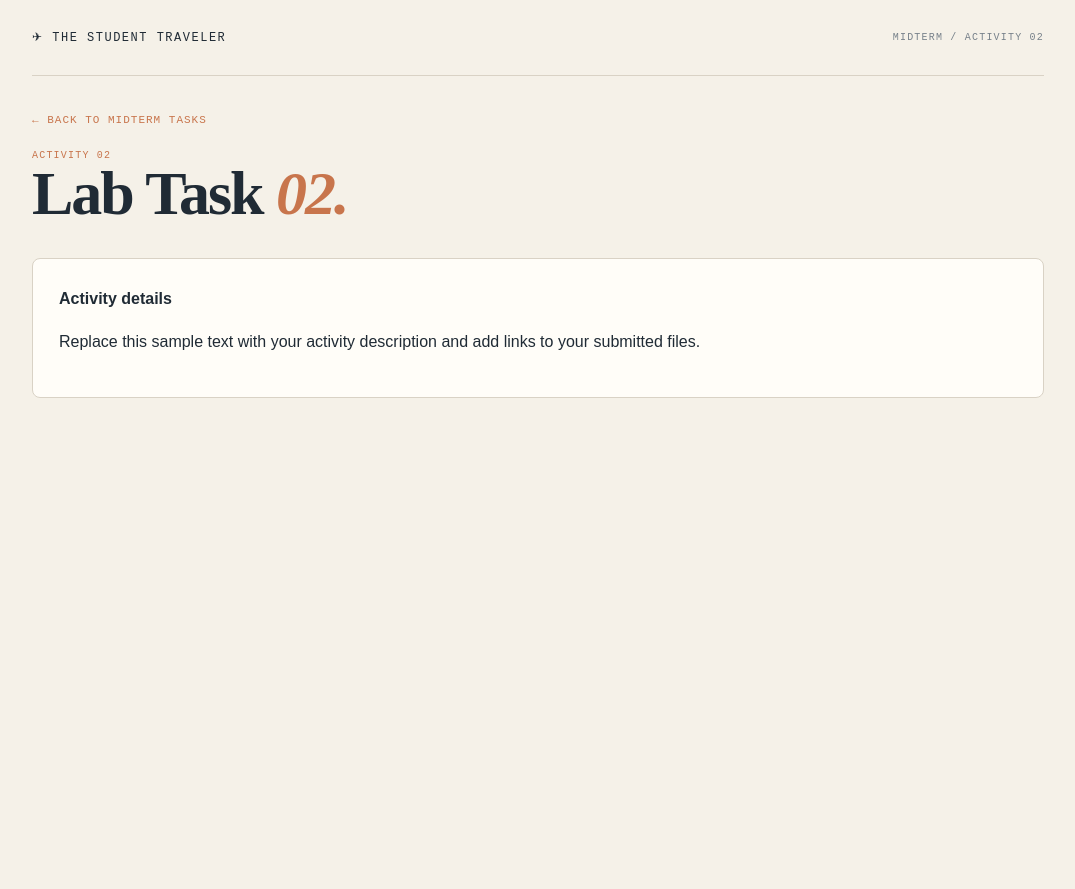
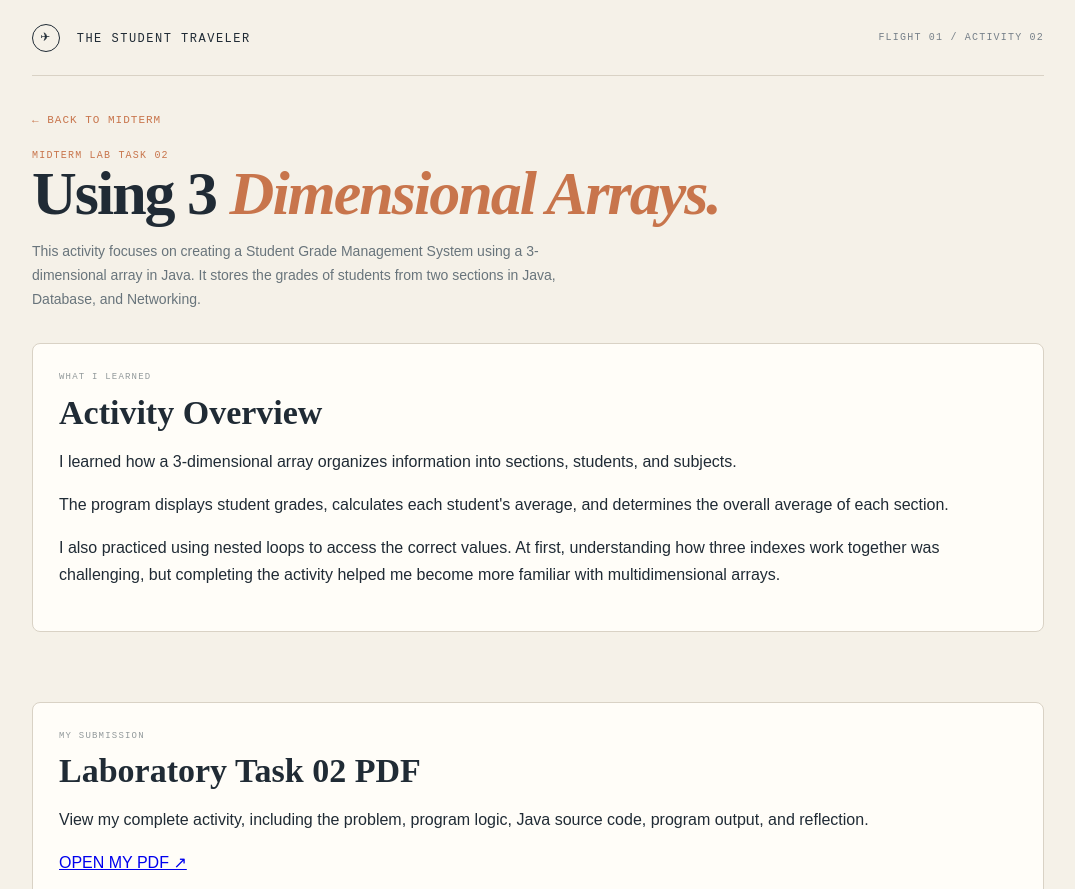
Before and after one commit to AbanesAlexa/Programming-portfolio, a plain HTML site: page midterm/activity-02.html in a window 1280 px wide. Shown: the top 889 px of the page, without its empty margins (102-1177 px from the left). Before the commit the page ends 800 px from the top, so only its background shows below. Drawn offline with Linux system fonts and the light colour scheme.

Commit message:
Update activity-02.html

```diff
--- a/midterm/activity-02.html
+++ b/midterm/activity-02.html
@@ -1,2 +1,68 @@
 <!DOCTYPE html>
-<html lang="en"><head><meta charset="UTF-8"><meta name="viewport" content="width=device-width, initial-scale=1.0"><title>Midterm Activity 02 | Alexa</title><link rel="stylesheet" href="../style.css"></head><body><div class="page-wrap subpage"><nav class="topbar"><a class="brand" href="../index.html">✈ THE STUDENT TRAVELER</a><span class="nav-note">MIDTERM / ACTIVITY 02</span></nav><a class="back-link" href="index.html">← BACK TO MIDTERM TASKS</a><span class="eyebrow">ACTIVITY 02</span><h1 class="page-title">Lab Task <em>02.</em></h1><div class="work-box"><strong>Activity details</strong><p>Replace this sample text with your activity description and add links to your submitted files.</p></div></div></body></html>
+<html lang="en">
+<head>
+  <meta charset="UTF-8">
+  <meta name="viewport" content="width=device-width, initial-scale=1.0">
+  <title>Midterm Lab Task 02 | Alexa</title>
+  <link rel="stylesheet" href="../style.css">
+</head>
+<body>
+  <div class="page-wrap subpage">
+
+    <nav class="topbar">
+      <a class="brand" href="../index.html">
+        <span class="brand-mark">✈</span> THE STUDENT TRAVELER
+      </a>
+      <span class="nav-note">FLIGHT 01 / ACTIVITY 02</span>
+    </nav>
+
+    <a class="back-link" href="index.html">← BACK TO MIDTERM</a>
+
+    <span class="eyebrow">MIDTERM LAB TASK 02</span>
+    <h1 class="page-title">Using 3 <em>Dimensional Arrays.</em></h1>
+
+    <p class="page-description">
+      This activity focuses on creating a Student Grade Management System using a 3-dimensional array in Java. It stores the grades of students from two sections in Java, Database, and Networking.
+    </p>
+
+    <div class="work-box">
+      <span class="field-label">WHAT I LEARNED</span>
+      <h2>Activity Overview</h2>
+      <p>
+        I learned how a 3-dimensional array organizes information into sections, students, and subjects.
+      </p>
+      <p>
+        The program displays student grades, calculates each student's average, and determines the overall average of each section.
+      </p>
+      <p>
+        I also practiced using nested loops to access the correct values. At first, understanding how three indexes work together was challenging, but completing the activity helped me become more familiar with multidimensional arrays.
+      </p>
+    </div>
+
+    <div class="work-box">
+      <span class="field-label">MY SUBMISSION</span>
+      <h2>Laboratory Task 02 PDF</h2>
+      <p>View my complete activity, including the problem, program logic, Java source code, program output, and reflection.</p>
+
+      <p>
+        <a href="Abanes_HaidenAlexaP._Laboratory%20task%202(1).pdf" target="_blank">
+          OPEN MY PDF ↗
+        </a>
+      </p>
+
+      <iframe
+        src="Abanes_HaidenAlexaP._Laboratory%20task%202(1).pdf"
+        width="100%"
+        height="650"
+        style="border:1px solid #d9d2c5; border-radius:8px;">
+      </iframe>
+    </div>
+
+    <footer>
+      <span>CODE AIRWAYS · MIDTERM</span>
+      <span>© 2026 ALEXA ABANES</span>
+    </footer>
+
+  </div>
+</body>
+</html>
```
